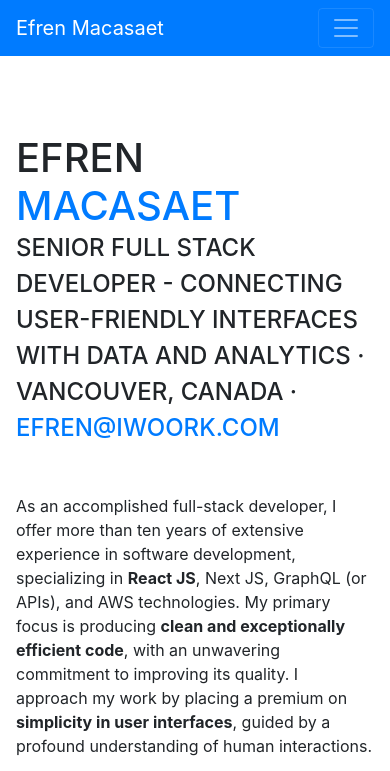
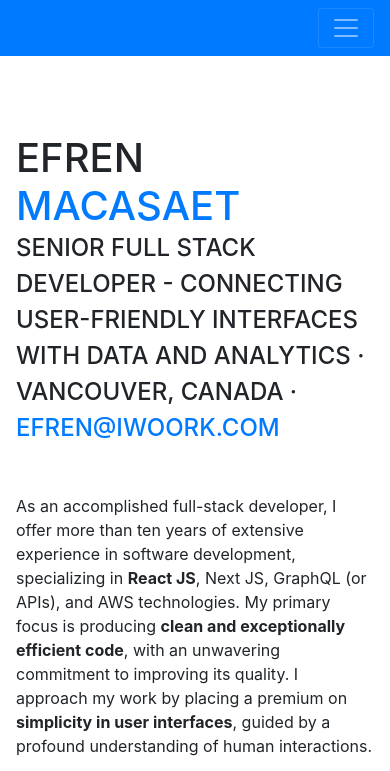
Before and after one commit to efrenmacasaet/efrenmacasaet.github.io, a website with bundled scripts: page index.html in a window 390 px wide. Shown: the top 771 px of the page. Built offline with nearby package versions, Linux system fonts and the light colour scheme; a web font is replaced by a local one.

Commit message:
Renove double name on mobile

```diff
--- a/index.html
+++ b/index.html
@@ -69,7 +69,6 @@
       id="sideNav"
     >
       <a class="navbar-brand js-scroll-trigger" href="#page-top">
-        <span class="d-block d-lg-none">Efren Macasaet</span>
         <span class="d-none d-lg-block">
           <img
             class="img-fluid img-profile rounded-circle mx-auto mb-2"
```
